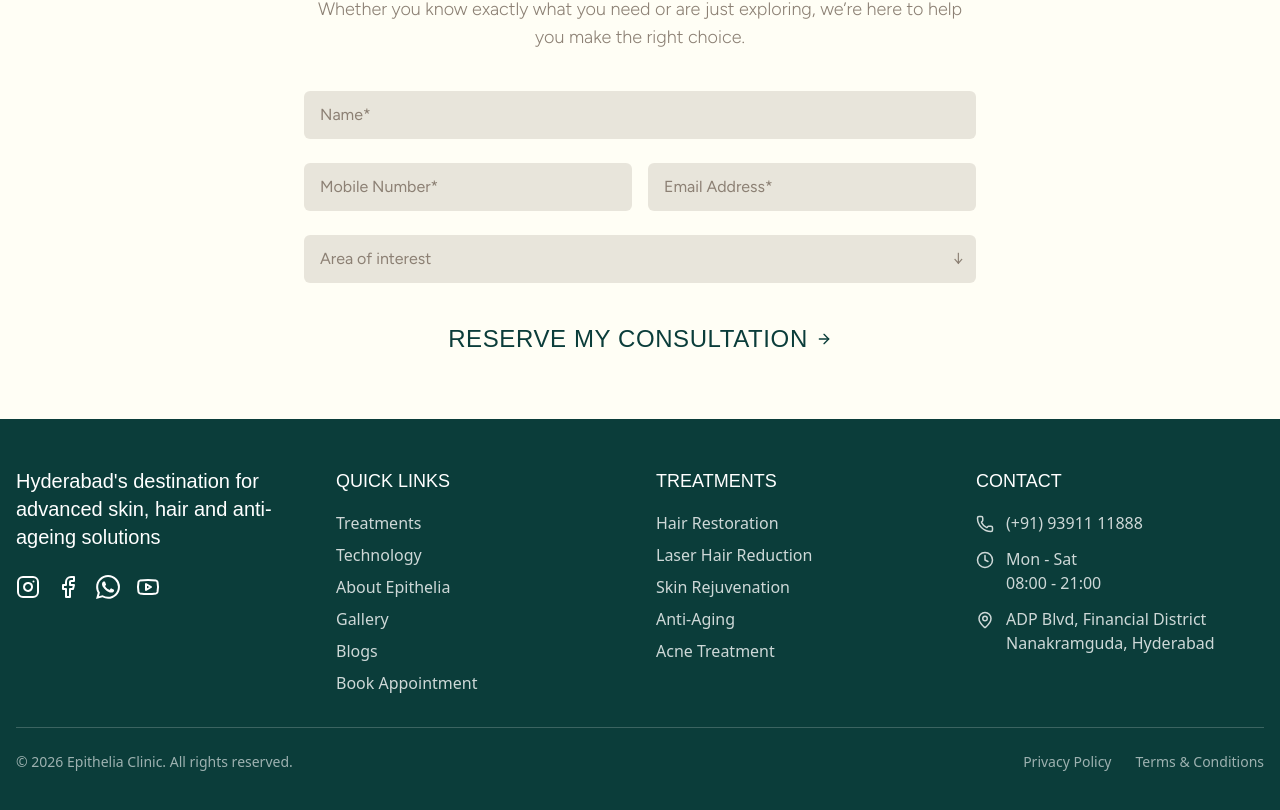
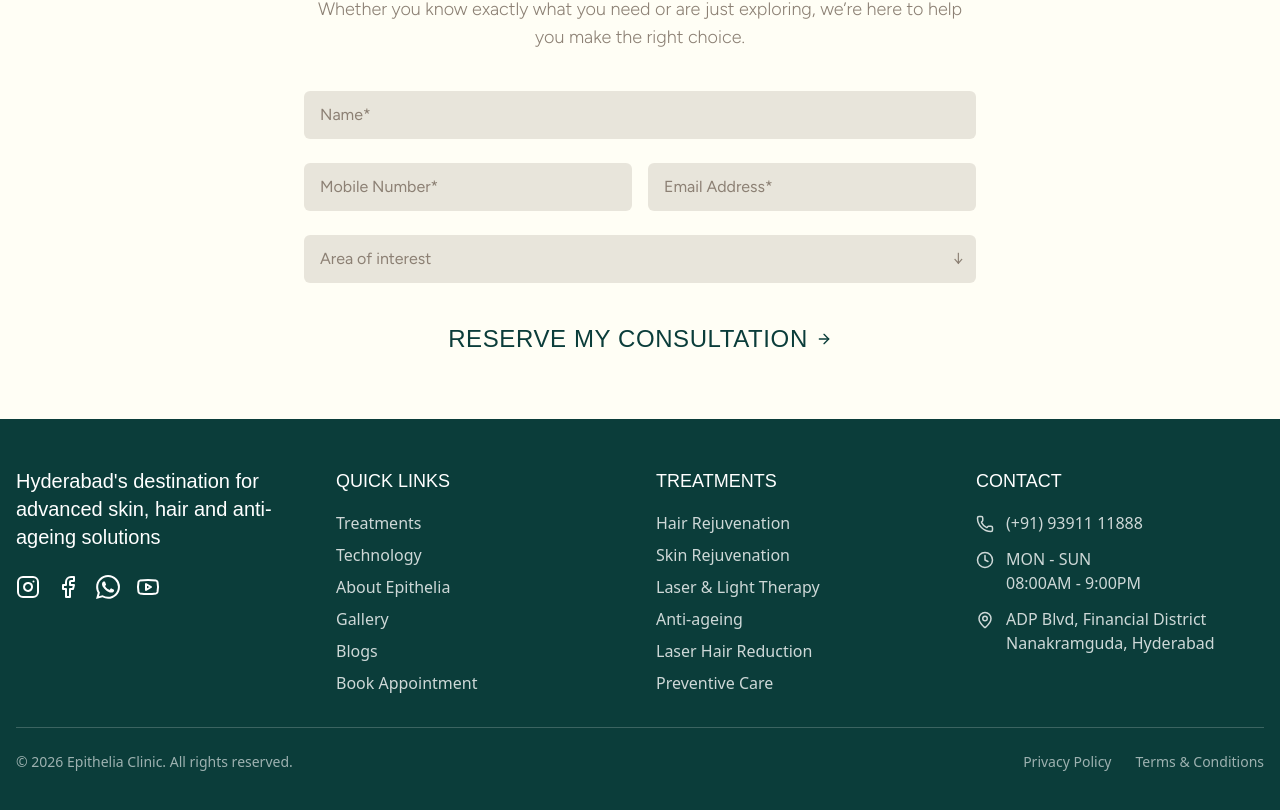
Before and after one commit to epitheliaclinics/epithelia, a Next.js app: page / in a window 1280 px wide. Shown: the part 3321-4131 px from the top of the page. Built offline with nearby package versions, Linux system fonts and the light colour scheme; a web font is replaced by a local one.

Commit message:
Update Footer.jsx

```diff
--- a/src/components/Footer.jsx
+++ b/src/components/Footer.jsx
@@ -105,8 +105,23 @@ export default function Footer() {
             <h4 className="font-aboreto text-lg mb-4 text-white">TREATMENTS</h4>
             <ul className="space-y-2">
               <li>
-                <Link href="/treatments/hair-restoration" className="text-white/80 hover:text-white transition-colors">
-                  Hair Restoration
+                <Link href="/treatments/hair-rejuvenation" className="text-white/80 hover:text-white transition-colors">
+                  Hair Rejuvenation
+                </Link>
+              </li>
+              <li>
+                <Link href="/treatments/skin-rejuvenation" className="text-white/80 hover:text-white transition-colors">
+                  Skin Rejuvenation
+                </Link>
+              </li>
+              <li>
+                <Link href="/treatments/laser-light-therapy" className="text-white/80 hover:text-white transition-colors">
+                  Laser &amp; Light Therapy
+                </Link>
+              </li>
+              <li>
+                <Link href="/treatments/anti-ageing" className="text-white/80 hover:text-white transition-colors">
+                  Anti-ageing
                 </Link>
               </li>
               <li>
@@ -115,18 +130,8 @@ export default function Footer() {
                 </Link>
               </li>
               <li>
-                <Link href="/treatments/skin-rejuvenation" className="text-white/80 hover:text-white transition-colors">
-                  Skin Rejuvenation
-                </Link>
-              </li>
-              <li>
-                <Link href="/treatments/anti-aging" className="text-white/80 hover:text-white transition-colors">
-                  Anti-Aging
-                </Link>
-              </li>
-              <li>
-                <Link href="/treatments/acne-treatment" className="text-white/80 hover:text-white transition-colors">
-                  Acne Treatment
+                <Link href="/treatments/preventive-care" className="text-white/80 hover:text-white transition-colors">
+                  Preventive Care
                 </Link>
               </li>
             </ul>
@@ -145,8 +150,8 @@ export default function Footer() {
               <li className="flex items-start space-x-3">
                 <Clock size={18} className="text-white/80 mt-1 flex-shrink-0" />
                 <span className="text-white/80">
-                  Mon - Sat<br />
-                  08:00 - 21:00
+                  MON - SUN<br />
+                  08:00AM - 9:00PM
                 </span>
               </li>
               <li className="flex items-start space-x-3">
```
